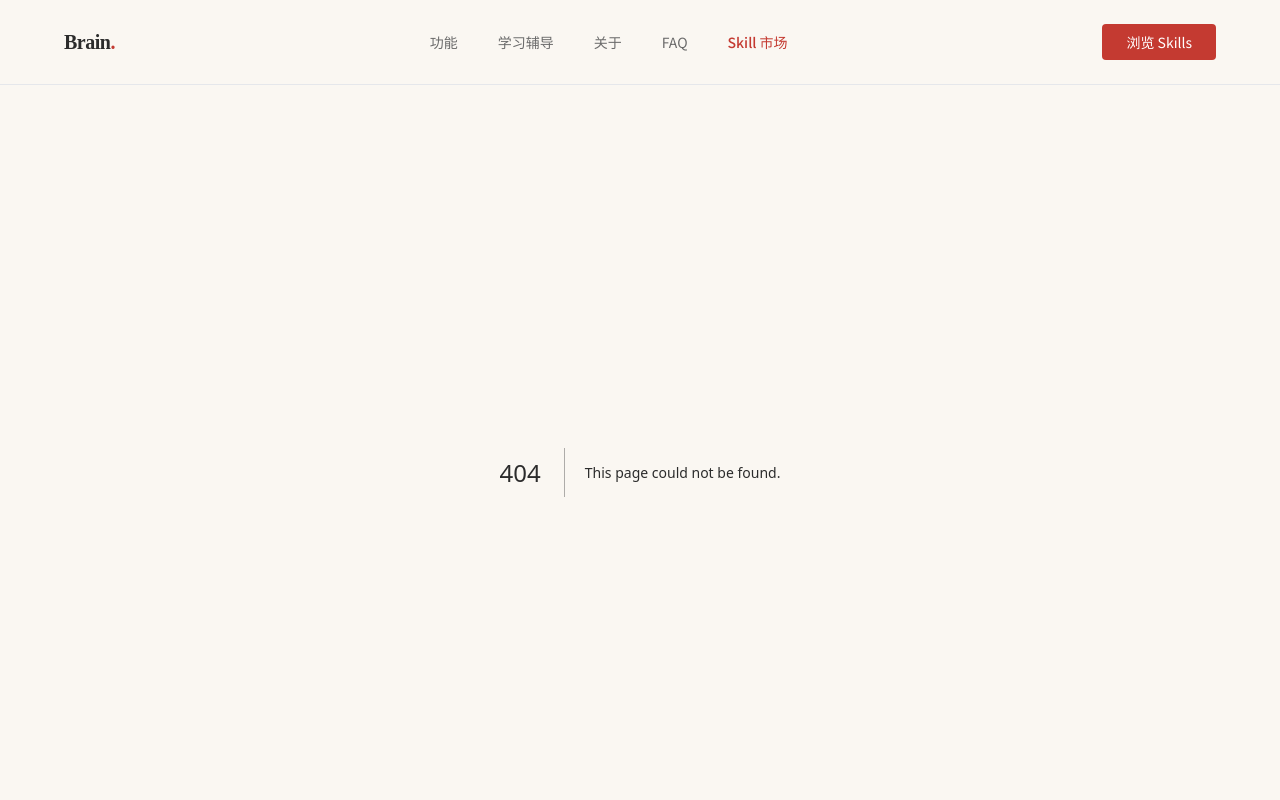
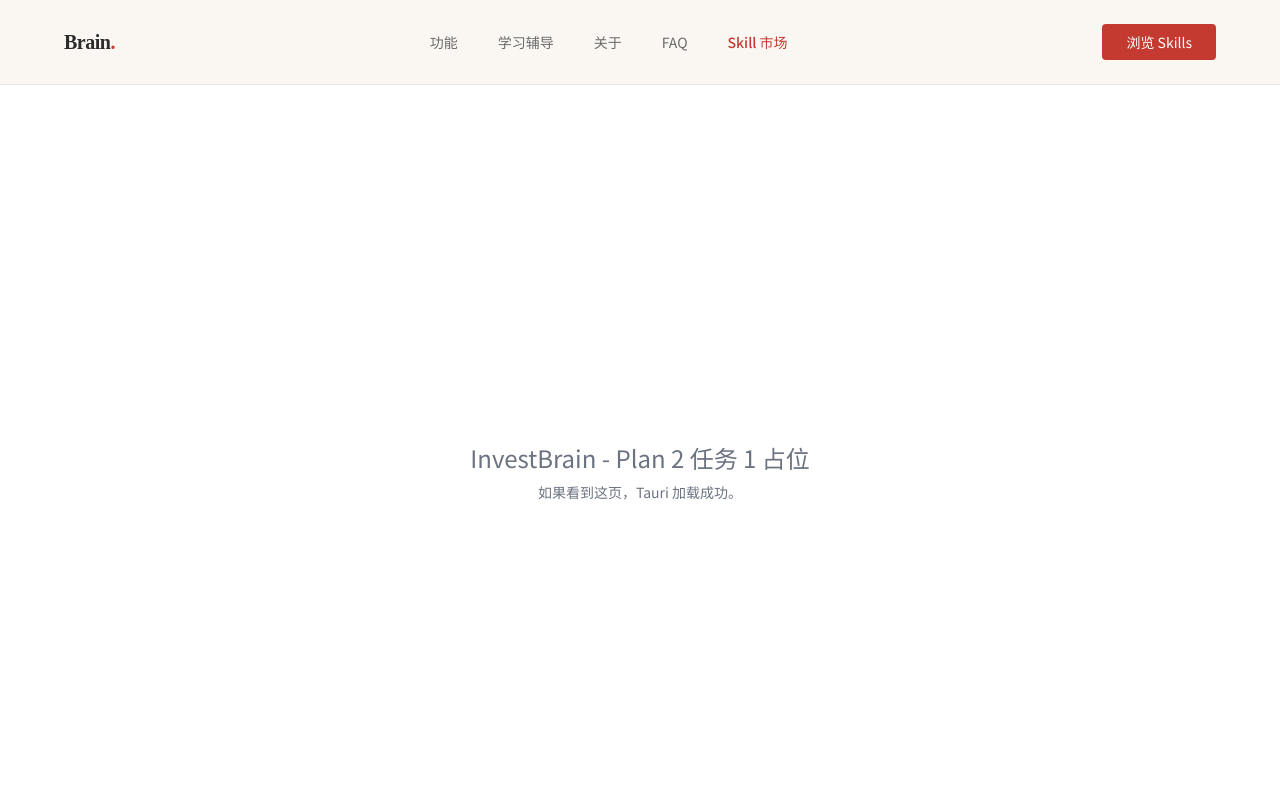
Before and after one commit to lj22503/invest-brain, a Next.js app: page /app in a window 1280 px wide. Before the commit this address had no page. Shown: the top 800 px of the page. Built offline with nearby package versions, Linux system fonts and the light colour scheme.

Commit message:
feat(ui): add /app route scaffold for Tauri in-app UI (Plan 2 task 1)

```diff
--- /dev/null
+++ b/app/app/layout.tsx
@@ -0,0 +1,17 @@
+// 桌面 in-app UI 布局。
+// 与营销首页 layout.tsx 区分：仅供 Tauri 加载使用。
+
+import '../globals.css';
+
+export const metadata = {
+  title: 'InvestBrain',
+  description: '你的投资第二大脑',
+};
+
+export default function AppLayout({ children }: { children: React.ReactNode }) {
+  return (
+    <div className="flex h-screen overflow-hidden bg-white text-gray-900">
+      {children}
+    </div>
+  );
+}
--- /dev/null
+++ b/app/app/page.tsx
@@ -0,0 +1,14 @@
+// Plan 2 占位主对话窗口。后续 task 改造。
+
+'use client';
+
+export default function HomePage() {
+  return (
+    <main className="flex-1 flex items-center justify-center text-gray-500">
+      <div className="text-center">
+        <h1 className="text-2xl mb-2">InvestBrain - Plan 2 任务 1 占位</h1>
+        <p className="text-sm">如果看到这页，Tauri 加载成功。</p>
+      </div>
+    </main>
+  );
+}
```
